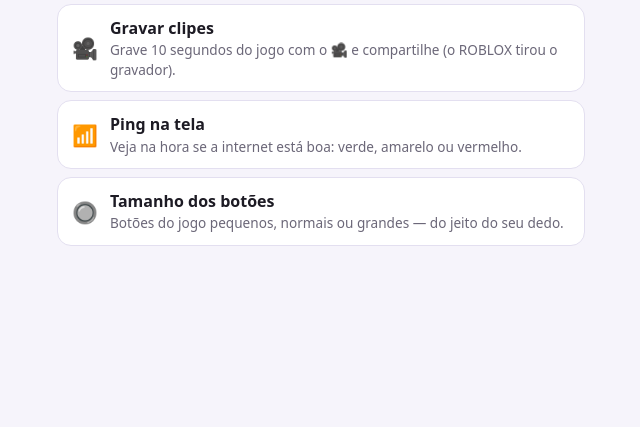
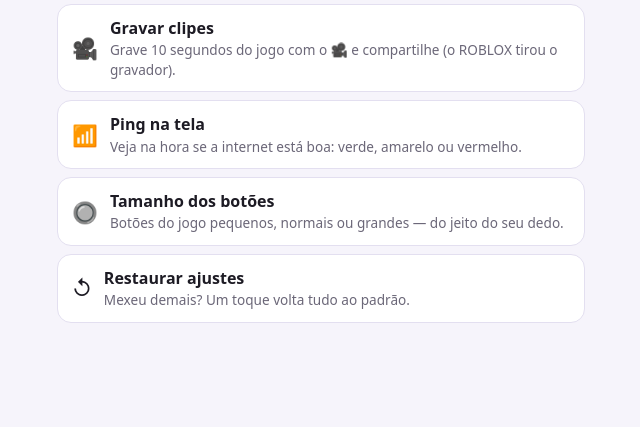
Before and after one commit to a30208777-ai/Claude-code-data1, a Flask app: template Rolox-App/flask/templates/novidades.html in a window 1280 px wide. Shown: the part 1717-2144 px from the top of the page, without its empty margins (319-959 px from the left). Before the commit the page ends 1963 px from the top, so only its background shows below. Run offline with Flask 3, Linux system fonts and the light colour scheme; the template is opened without the code that fills it, so the values that code supplies are empty.

Commit message:
Ajustes: restaurar padrão
Co-Authored-By: Claude Opus 5.5 <noreply@anthropic.com>
Claude-Session: https://claude.ai/code/session_011ABdooViZnUW6RD6tafr3X

```diff
--- a/Rolox-App/flask/templates/novidades.html
+++ b/Rolox-App/flask/templates/novidades.html
@@ -10,6 +10,7 @@
   <div class="cartao"><span class="icone">🎥</span><div class="info"><div class="titulo">Gravar clipes</div><div class="detalhe">Grave 10 segundos do jogo com o 🎥 e compartilhe (o ROBLOX tirou o gravador).</div></div></div>
   <div class="cartao"><span class="icone">📶</span><div class="info"><div class="titulo">Ping na tela</div><div class="detalhe">Veja na hora se a internet está boa: verde, amarelo ou vermelho.</div></div></div>
   <div class="cartao"><span class="icone">🔘</span><div class="info"><div class="titulo">Tamanho dos botões</div><div class="detalhe">Botões do jogo pequenos, normais ou grandes — do jeito do seu dedo.</div></div></div>
+  <div class="cartao"><span class="icone">↺</span><div class="info"><div class="titulo">Restaurar ajustes</div><div class="detalhe">Mexeu demais? Um toque volta tudo ao padrão.</div></div></div>
 {% endblock %}
 {% block conteudo %}
 <h1>📰 Novidades do ROLOX</h1>
@@ -37,4 +38,5 @@
   <div class="cartao"><span class="icone">🎥</span><div class="info"><div class="titulo">Gravar clipes</div><div class="detalhe">Grave 10 segundos do jogo com o 🎥 e compartilhe (o ROBLOX tirou o gravador).</div></div></div>
   <div class="cartao"><span class="icone">📶</span><div class="info"><div class="titulo">Ping na tela</div><div class="detalhe">Veja na hora se a internet está boa: verde, amarelo ou vermelho.</div></div></div>
   <div class="cartao"><span class="icone">🔘</span><div class="info"><div class="titulo">Tamanho dos botões</div><div class="detalhe">Botões do jogo pequenos, normais ou grandes — do jeito do seu dedo.</div></div></div>
+  <div class="cartao"><span class="icone">↺</span><div class="info"><div class="titulo">Restaurar ajustes</div><div class="detalhe">Mexeu demais? Um toque volta tudo ao padrão.</div></div></div>
 {% endblock %}
--- a/Rolox-Studio/static/studio/ajustes.js
+++ b/Rolox-Studio/static/studio/ajustes.js
@@ -91,6 +91,8 @@ export function ligarAjustes(jogo, render, { botao, painel, camadaNomes, contado
   painel.replaceChildren(el("b", { textContent: "⚙️ Ajustes" }),
     linha("Qualidade", qual), linha("🔊 Som", marca("som")), linha("🏷️ Nomes dos jogadores", marca("nomes")), linha("📈 Mostrar FPS", marca("fps")), linha("💀 Som ao cair", morte), linha("🎥 Sensibilidade da câmera", sens), linha("↕️ Inverter câmera", marca("inverterY")), linha("🔋 Limite de FPS", lim), linha("⏰ Lembrete de pausa", lem), linha("🔘 Tamanho dos botões", tb),
     el("div", { className: "ajuste" }, el("span", { textContent: "⏱️ Jogado hoje" }), tempoHoje),
+    el("button", { type: "button", className: "btn-jogo pequeno", textContent: "↺ Restaurar padrão",
+      onclick: () => { salvarAjustes({ ...PADRAO }); location.reload(); } }),
     controles());
   function mudou() { salvarAjustes(a); aplicarAjustes(jogo, render, a, { camadaNomes, contador }); }
   botao.addEventListener("click", () => { painel.hidden = !painel.hidden; botao.setAttribute("aria-expanded", String(!painel.hidden)); });
```
